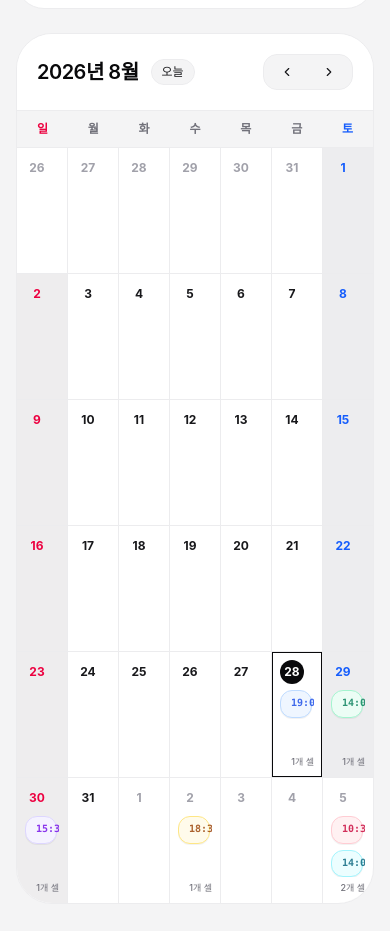
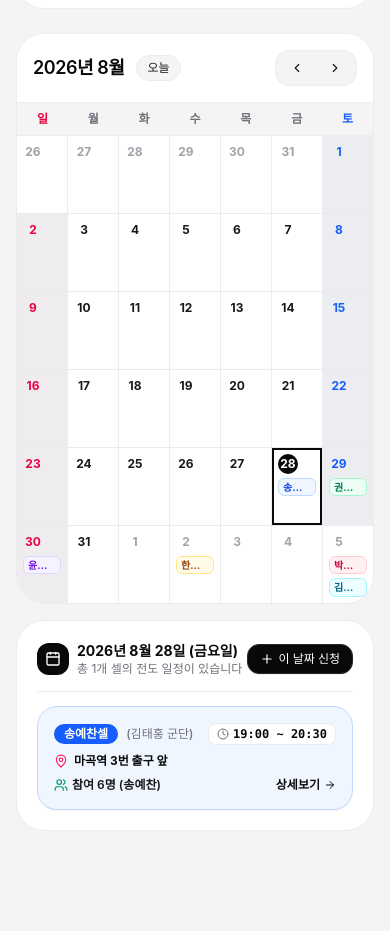
Before and after one commit to syc5032-code/newsound-evangelism, a React (Vite) app: page / in a window 390 px wide. Shown: the part 1420-2351 px from the top of the page. After the commit the page ends 2307 px from the top, so only its background shows below. Built offline with nearby package versions, Linux system fonts and the light colour scheme; a web font is replaced by a local one.

Commit message:
fix: optimize mobile calendar view with compact non-overflowing day chips and interactive selected-date schedule timeline panel

```diff
--- a/src/components/MonthCalendar.tsx
+++ b/src/components/MonthCalendar.tsx
@@ -1,7 +1,7 @@
-import React from 'react';
-import { ChevronLeft, ChevronRight, Plus } from 'lucide-react';
+import React, { useState } from 'react';
+import { ChevronLeft, ChevronRight, Plus, Clock, MapPin, Users, ArrowRight, Calendar as CalIcon } from 'lucide-react';
 import type { EvangelismSchedule, CalendarDay } from '../types';
-import { KOREAN_DAYS } from '../utils/dateUtils';
+import { KOREAN_DAYS, formatDateFullKorean } from '../utils/dateUtils';
 import { CELL_COLORS } from '../data/presetData';
 import { format } from 'date-fns';
 
@@ -24,18 +24,30 @@ export const MonthCalendar: React.FC<MonthCalendarProps> = ({
   onSelectSchedule,
   onOpenApplyModalForDate,
 }) => {
+  // Selected date on mobile/desktop (default today)
+  const todayStr = format(new Date(), 'yyyy-MM-dd');
+  const [selectedDateStr, setSelectedDateStr] = useState<string>(todayStr);
+
+  const selectedDayEvents = calendarDays.find((d) => d.dateString === selectedDateStr)?.events || [];
+
   return (
-    <div className="bg-[#ffffff] rounded-[36px] border border-[#ececee] overflow-hidden">
+    <div className="space-y-4">
+
+      {/* 📅 Main Calendar Grid Card */}
+      <div className="bg-[#ffffff] rounded-[28px] sm:rounded-[36px] border border-[#ececee] overflow-hidden">
 
         {/* Month Calendar Navigation Header */}
-      <div className="p-5 sm:p-6 border-b border-[#ececee] flex flex-wrap items-center justify-between gap-3 bg-[#ffffff]">
+        <div className="p-4 sm:p-6 border-b border-[#ececee] flex flex-wrap items-center justify-between gap-3 bg-[#ffffff]">
           <div className="flex items-center gap-3">
-          <h2 className="text-xl sm:text-2xl font-semibold text-[#09090b] tracking-tight">
+            <h2 className="text-lg sm:text-2xl font-semibold text-[#09090b] tracking-tight">
               {format(currentDate, 'yyyy년 M월')}
             </h2>
             <button
               type="button"
-            onClick={onToday}
+              onClick={() => {
+                onToday();
+                setSelectedDateStr(todayStr);
+              }}
               className="px-2.5 py-1 text-xs font-medium text-[#18181b] bg-[#f4f4f5] hover:bg-[#ececee] rounded-[10000px] border border-[#ececee] transition-colors cursor-pointer"
             >
               오늘
@@ -47,7 +59,7 @@ export const MonthCalendar: React.FC<MonthCalendarProps> = ({
             <button
               type="button"
               onClick={onPrevMonth}
-            className="px-3 py-1.5 rounded-[10px] text-xs font-medium text-[#18181b] hover:bg-[#ffffff] hover:border hover:border-[#ececee] transition-all flex items-center gap-1 cursor-pointer"
+              className="px-2.5 sm:px-3 py-1.5 rounded-[10px] text-xs font-medium text-[#18181b] hover:bg-[#ffffff] hover:border hover:border-[#ececee] transition-all flex items-center gap-1 cursor-pointer"
               title="이전 달"
             >
               <ChevronLeft className="w-3.5 h-3.5" />
@@ -56,7 +68,7 @@ export const MonthCalendar: React.FC<MonthCalendarProps> = ({
             <button
               type="button"
               onClick={onNextMonth}
-            className="px-3 py-1.5 rounded-[10px] text-xs font-medium text-[#18181b] hover:bg-[#ffffff] hover:border hover:border-[#ececee] transition-all flex items-center gap-1 cursor-pointer"
+              className="px-2.5 sm:px-3 py-1.5 rounded-[10px] text-xs font-medium text-[#18181b] hover:bg-[#ffffff] hover:border hover:border-[#ececee] transition-all flex items-center gap-1 cursor-pointer"
               title="다음 달"
             >
               <span className="hidden sm:inline">다음 달</span>
@@ -65,8 +77,8 @@ export const MonthCalendar: React.FC<MonthCalendarProps> = ({
           </div>
         </div>
 
-      {/* Weekday Header (일 ~ 토, 토요일 파란색 / 일요일 빨간색) */}
-      <div className="grid grid-cols-7 border-b border-[#ececee] bg-[#f4f4f5] text-center py-2.5 text-xs font-semibold">
+        {/* Weekday Header (일 ~ 토) */}
+        <div className="grid grid-cols-7 border-b border-[#ececee] bg-[#f4f4f5] text-center py-2 text-xs font-semibold">
           {KOREAN_DAYS.map((day, idx) => {
             const isSun = idx === 0;
             const isSat = idx === 6;
@@ -92,25 +104,33 @@ export const MonthCalendar: React.FC<MonthCalendarProps> = ({
           {calendarDays.map((day) => {
             const isSun = day.isSunday;
             const isSat = day.isSaturday;
+            const isSelected = day.dateString === selectedDateStr;
 
             return (
               <div
                 key={day.dateString}
-              className={`min-h-[125px] sm:min-h-[145px] p-2 sm:p-2.5 bg-[#ffffff] transition-colors relative flex flex-col justify-between group ${
+                onClick={() => setSelectedDateStr(day.dateString)}
+                className={`min-h-[76px] sm:min-h-[145px] p-1.5 sm:p-2.5 bg-[#ffffff] transition-colors relative flex flex-col justify-between cursor-pointer group ${
                   !day.isCurrentMonth
                     ? 'bg-[#fafafa] text-[#a1a1aa]'
                     : isSun
-                  ? 'bg-rose-50/10'
+                    ? 'bg-rose-50/15'
                     : isSat
-                  ? 'bg-blue-50/10'
+                    ? 'bg-blue-50/15'
                     : 'text-[#18181b]'
-              } ${day.isToday ? 'bg-[#f4f4f5] ring-1 ring-inset ring-[#09090b]' : 'hover:bg-[#fafafa]'}`}
+                } ${
+                  isSelected
+                    ? 'ring-2 ring-inset ring-[#09090b] bg-[#f4f4f5] z-10'
+                    : day.isToday
+                    ? 'ring-1 ring-inset ring-[#71717a] bg-[#f4f4f5]/60'
+                    : 'hover:bg-[#fafafa]'
+                }`}
               >
                 {/* Day Top Bar */}
-              <div className="flex items-center justify-between mb-1.5">
-                <div className="flex items-center gap-1.5">
+                <div className="flex items-center justify-between">
+                  <div className="flex items-center gap-1">
                     <span
-                    className={`inline-flex items-center justify-center text-xs font-bold w-6 h-6 rounded-[10000px] transition-all ${
+                      className={`inline-flex items-center justify-center text-xs font-bold w-5 h-5 sm:w-6 sm:h-6 rounded-[10000px] transition-all ${
                         day.isToday
                           ? 'bg-[#09090b] text-[#ffffff]'
                           : !day.isCurrentMonth
@@ -125,13 +145,13 @@ export const MonthCalendar: React.FC<MonthCalendarProps> = ({
                       {day.dayNumber}
                     </span>
                     {day.isToday && (
-                    <span className="hidden sm:inline-block text-[10px] font-bold text-[#09090b]">
+                      <span className="hidden md:inline-block text-[9px] font-bold text-[#09090b]">
                         TODAY
                       </span>
                     )}
                   </div>
 
-                {/* Quick Add Button on Day Hover */}
+                  {/* Desktop Quick Add Button */}
                   {day.isCurrentMonth && (
                     <button
                       type="button"
@@ -139,7 +159,7 @@ export const MonthCalendar: React.FC<MonthCalendarProps> = ({
                         e.stopPropagation();
                         onOpenApplyModalForDate(day.dateString);
                       }}
-                    className="opacity-0 group-hover:opacity-100 p-1 text-[#71717a] hover:text-[#09090b] hover:bg-[#ececee] rounded-[10px] transition-all cursor-pointer"
+                      className="hidden sm:flex opacity-0 group-hover:opacity-100 p-1 text-[#71717a] hover:text-[#09090b] hover:bg-[#ececee] rounded-[8px] transition-all cursor-pointer"
                       title={`${day.dateString} 신청하기`}
                     >
                       <Plus className="w-3.5 h-3.5" />
@@ -147,15 +167,43 @@ export const MonthCalendar: React.FC<MonthCalendarProps> = ({
                   )}
                 </div>
 
-              {/* Day Events Container with Colored Cell Badges */}
-              <div className="flex-1 flex flex-col gap-1.5 overflow-y-auto max-h-[90px] sm:max-h-[105px] pr-0.5">
+                {/* --- MOBILE VIEW: Clean Compact Event Badges (sm:hidden) --- */}
+                <div className="sm:hidden flex-1 flex flex-col gap-1 mt-1 overflow-hidden">
+                  {day.events.slice(0, 2).map((schedule) => {
+                    const colorTheme = CELL_COLORS[schedule.themeColor] || CELL_COLORS.blue;
+                    return (
+                      <div
+                        key={schedule.id}
+                        onClick={(e) => {
+                          e.stopPropagation();
+                          onSelectSchedule(schedule);
+                        }}
+                        className={`px-1 py-0.5 rounded-[6px] text-[10px] font-bold truncate leading-tight border ${colorTheme.bg} ${colorTheme.border} ${colorTheme.text}`}
+                        title={schedule.cellName}
+                      >
+                        {schedule.cellName}
+                      </div>
+                    );
+                  })}
+                  {day.events.length > 2 && (
+                    <span className="text-[9px] text-[#71717a] font-medium leading-none">
+                      +{day.events.length - 2}
+                    </span>
+                  )}
+                </div>
+
+                {/* --- DESKTOP VIEW: Full Event Cards (hidden sm:flex) --- */}
+                <div className="hidden sm:flex flex-1 flex-col gap-1.5 overflow-y-auto max-h-[105px] pr-0.5 mt-1.5">
                   {day.events.map((schedule) => {
                     const colorTheme = CELL_COLORS[schedule.themeColor] || CELL_COLORS.blue;
 
                     return (
                       <div
                         key={schedule.id}
-                      onClick={() => onSelectSchedule(schedule)}
+                        onClick={(e) => {
+                          e.stopPropagation();
+                          onSelectSchedule(schedule);
+                        }}
                         className={`text-left p-1.5 sm:p-2 rounded-[12px] border text-[11px] leading-tight cursor-pointer transition-all hover:scale-[1.02] shadow-2xs ${colorTheme.bg} ${colorTheme.border} ${colorTheme.text}`}
                         title={`${schedule.cellName} | ${schedule.startTime}~${schedule.endTime} | ${schedule.location} (${schedule.participantCount}명)`}
                       >
@@ -165,7 +213,7 @@ export const MonthCalendar: React.FC<MonthCalendarProps> = ({
                             {schedule.startTime}
                           </span>
                         </div>
-                      <div className="hidden sm:flex items-center justify-between text-[10px] opacity-90 mt-0.5">
+                        <div className="flex items-center justify-between text-[10px] opacity-90 mt-0.5">
                           <span className="truncate max-w-[75px] font-medium">{schedule.location}</span>
                           <span className="shrink-0 font-semibold">👥 {schedule.participantCount}명</span>
                         </div>
@@ -174,17 +222,101 @@ export const MonthCalendar: React.FC<MonthCalendarProps> = ({
                   })}
                 </div>
 
-              {/* Bottom indicator for mobile if count > 0 */}
-              {day.events.length > 0 && (
-                <div className="sm:hidden text-[9px] text-[#71717a] font-medium text-right mt-1">
-                  {day.events.length}개 셀
-                </div>
-              )}
               </div>
             );
           })}
         </div>
 
       </div>
+
+      {/* 📱 Selected Date Detail Panel (특히 모바일에서 터치했을 때 시원하게 모든 내용을 보여주는 패널) */}
+      <div className="bg-[#ffffff] rounded-[28px] border border-[#ececee] p-5 sm:p-6">
+        <div className="flex items-center justify-between pb-3.5 mb-3.5 border-b border-[#ececee]">
+          <div className="flex items-center gap-2">
+            <div className="w-8 h-8 rounded-[12px] bg-[#09090b] text-[#ffffff] flex items-center justify-center text-xs font-bold">
+              <CalIcon className="w-4 h-4" />
+            </div>
+            <div>
+              <h3 className="text-sm sm:text-base font-bold text-[#09090b]">
+                {formatDateFullKorean(selectedDateStr)}
+              </h3>
+              <p className="text-xs text-[#71717a]">
+                {selectedDayEvents.length > 0
+                  ? `총 ${selectedDayEvents.length}개 셀의 전도 일정이 있습니다`
+                  : '등록된 일정이 없습니다'}
+              </p>
+            </div>
+          </div>
+
+          <button
+            type="button"
+            onClick={() => onOpenApplyModalForDate(selectedDateStr)}
+            className="flex items-center gap-1 px-3 py-1.5 text-xs font-medium text-[#ffffff] bg-[#09090b] hover:bg-[#18181b] rounded-[12px] border border-[#27272a] transition-all cursor-pointer shadow-2xs"
+          >
+            <Plus className="w-3.5 h-3.5" />
+            <span>이 날짜 신청</span>
+          </button>
+        </div>
+
+        {/* Selected Date Events List */}
+        {selectedDayEvents.length === 0 ? (
+          <div className="py-6 text-center text-xs text-[#71717a] bg-[#f4f4f5] rounded-[20px] border border-[#ececee]">
+            <p>이 날짜에 신청된 노방전도 일정이 없습니다.</p>
+            <button
+              type="button"
+              onClick={() => onOpenApplyModalForDate(selectedDateStr)}
+              className="mt-2 text-xs font-bold text-[#09090b] hover:text-[#ff5a00] underline underline-offset-2 transition-colors cursor-pointer"
+            >
+              우리 셀 전도 일정 등록하기 +
+            </button>
+          </div>
+        ) : (
+          <div className="grid grid-cols-1 md:grid-cols-2 gap-3">
+            {selectedDayEvents.map((schedule) => {
+              const colorTheme = CELL_COLORS[schedule.themeColor] || CELL_COLORS.blue;
+              return (
+                <div
+                  key={schedule.id}
+                  onClick={() => onSelectSchedule(schedule)}
+                  className={`p-4 rounded-[20px] border text-left cursor-pointer transition-all hover:scale-[1.01] shadow-2xs ${colorTheme.bg} ${colorTheme.border}`}
+                >
+                  <div className="flex items-center justify-between gap-2 mb-2">
+                    <div className="flex items-center gap-2">
+                      <span className={`px-2.5 py-0.5 rounded-[10000px] text-xs font-bold ${colorTheme.badge}`}>
+                        {schedule.cellName}
+                      </span>
+                      {schedule.corpsName && (
+                        <span className="text-xs text-[#71717a] font-medium">({schedule.corpsName})</span>
+                      )}
+                    </div>
+                    <div className="flex items-center gap-1 text-xs font-mono font-bold text-[#09090b] bg-[#ffffff] px-2 py-0.5 rounded-[8px] border border-[#ececee]">
+                      <Clock className="w-3 h-3 text-[#71717a]" />
+                      <span>{schedule.startTime} ~ {schedule.endTime}</span>
+                    </div>
+                  </div>
+
+                  <div className="space-y-1 text-xs text-[#52525b]">
+                    <div className="flex items-center gap-1.5 font-medium">
+                      <MapPin className="w-3.5 h-3.5 text-rose-500 shrink-0" />
+                      <span className="text-[#09090b] font-bold">{schedule.location}</span>
+                    </div>
+                    <div className="flex items-center justify-between text-xs text-[#71717a] pt-1">
+                      <span className="flex items-center gap-1 font-semibold text-[#18181b]">
+                        <Users className="w-3.5 h-3.5 text-emerald-600" /> 참여 {schedule.participantCount}명 ({schedule.cellLeader})
+                      </span>
+                      <span className="inline-flex items-center gap-1 text-[#09090b] font-bold hover:text-[#ff5a00]">
+                        <span>상세보기</span>
+                        <ArrowRight className="w-3 h-3" />
+                      </span>
+                    </div>
+                  </div>
+                </div>
+              );
+            })}
+          </div>
+        )}
+      </div>
+
+    </div>
   );
 };
```
Also changed, not shown: 1 other file (tests, documents, lock files or other folders). Lines whose indentation alone changed are shown as unchanged.
